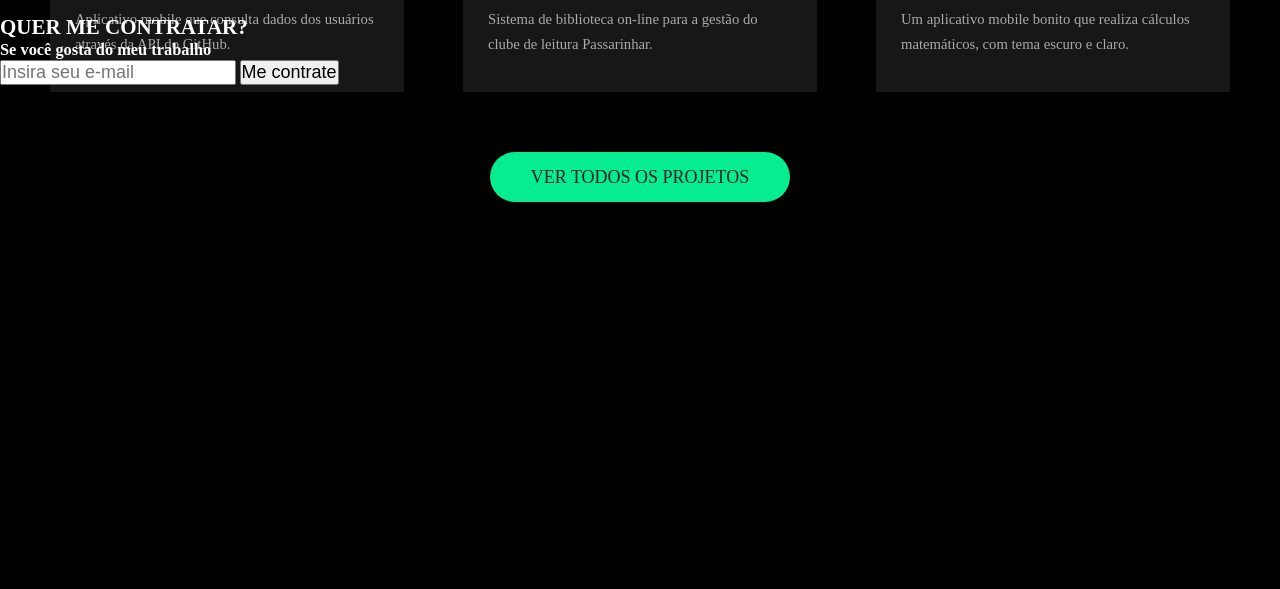
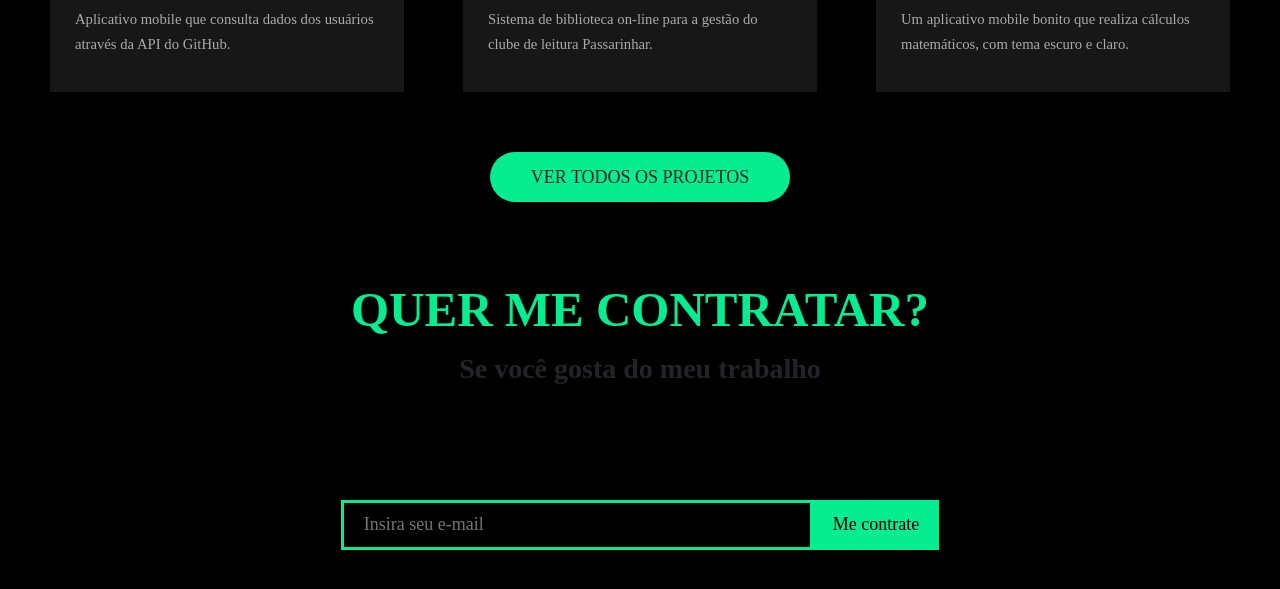
Before and after one commit to greysonmrx/github.com-greysonmrx, a plain HTML site: page index.html in a window 1280 px wide. Shown: the part 2385-2974 px from the top of the page. Before the commit the page ends 2687 px from the top, so only its background shows below. Drawn offline with Linux system fonts and the light colour scheme.

Commit message:
feat: style contact section

```diff
--- a/css/styles.css
+++ b/css/styles.css
@@ -422,3 +422,72 @@ button {
   line-height: 25px;
 }
 /* #-#-#-#-#-#-#-#-#-#-#-# END: PROJECTS #-#-#-#-#-#-#-#-#-#-#-# */
+
+/* #-#-#-#-#-#-#-#-#-#-#-# START: CONTACT #-#-#-#-#-#-#-#-#-#-#-# */
+
+#contact {
+  width: 100%;
+  height: 100%;
+}
+
+#contact .wrapper {
+  display: flex;
+  flex-direction: column;
+  justify-content: center;
+  align-items: center;
+  height: 100%;
+  max-width: 1500px;
+  padding: 50px;
+  margin: auto;
+}
+
+#contact .wrapper header {
+  text-align: center;
+}
+
+#contact .wrapper header h1 {
+  font-size: 3.5em;
+  font-family: "Mont DEMO";
+  color: #06ec90;
+}
+
+#contact .wrapper header h3 {
+  font-size: 2em;
+  font-family: "Electrolize";
+  color: #212529;
+  margin: 15px 0;
+}
+
+#contact .wrapper .email {
+  display: flex;
+  align-items: center;
+  justify-content: center;
+  width: 100%;
+  margin-top: 100px;
+}
+
+#contact .wrapper .email input {
+  width: 40%;
+  height: 50px;
+  padding: 0 20px;
+  font-family: "Electrolize";
+  border: 3px solid #06ec90;
+  background: transparent;
+  color: #ffffff;
+}
+
+#contact .wrapper .email button {
+  height: 50px;
+  padding: 0 20px;
+  font-family: "Electrolize";
+  border: none;
+  outline: none;
+  background: #06ec90;
+  transition: all 0.2s;
+}
+
+#contact .wrapper .email button:hover {
+  filter: opacity(0.8);
+}
+
+/* #-#-#-#-#-#-#-#-#-#-#-# END: CONTACT #-#-#-#-#-#-#-#-#-#-#-# */
```
